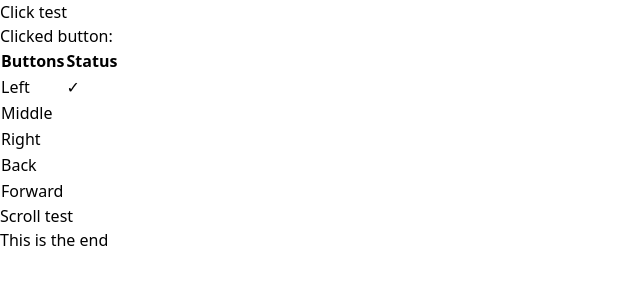
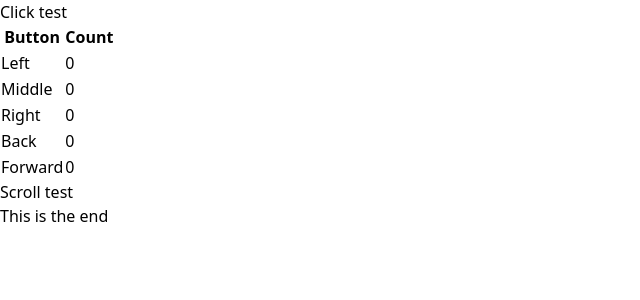
Before and after one commit to CyrusYip/mouse-tester, a React (Vite) app: page / in a window 1280 px wide. Shown: the top 300 px of the page, without its empty margins (0-640 px from the left). Built offline with nearby package versions, Linux system fonts and the light colour scheme.

Commit message:
feat: click count

```diff
--- a/src/App.jsx
+++ b/src/App.jsx
@@ -2,9 +2,27 @@ import { useEffect } from 'react'
 import { useState } from 'react'
 
 function App() {
-  const [clickEvent, setClickEvent] = useState(0)
+  const [buttonCount, setButtonCount] = useState({
+    left: 0,
+    middle: 0,
+    right: 0,
+    back: 0,
+    forward: 0,
+  })
+  const buttonMap = {
+    0: "left",
+    1: "middle",
+    2: "right",
+    3: "back",
+    4: "forward",
+  }
   const handleMouseDown = e => {
-    setClickEvent(e)
+    const button = buttonMap[e.button.toString()]
+    const count = buttonCount[button]
+    setButtonCount({
+      ...buttonCount,
+      [button]: count + 1
+    })
   }
   const handleContextMenu = e => {
     // Disable context menu
@@ -20,42 +38,40 @@ function App() {
 
   return (
     <>
-      <div className='flex flex-col items-center justify-center min-h-dvh'>
-        <button className='bg-blue-500 hover:bg-blue-600 text-white font-semibold py-3 px-6 rounded shadow-lg' onMouseDown={handleMouseDown} onContextMenu={handleContextMenu}>Click test</button>
-        <p>Clicked button: {clickEvent.button}</p>
-
-        <table className='border'>
+      <div className='flex flex-col items-center justify-center min-h-dvh py-4'>
+        <button className='bg-blue-500 hover:bg-blue-600 text-white font-semibold py-3 px-6 rounded' onMouseDown={handleMouseDown} onContextMenu={handleContextMenu}>Click test</button>
+        <table className='border mt-1'>
           <thead>
             <tr>
-              <th scope="col" className='border'>Buttons</th>
-              <th scope="col" className='border'>Status</th>
+              <th scope="col" className='border text-left'>Button</th>
+              <th scope="col" className='border text-left'>Count</th>
             </tr>
           </thead>
           <tbody>
             <tr>
               <td className='border' title='Right button on left-handed mouse'>Left</td>
-              <td className='border'>✓</td>
+              <td className='border'>{buttonCount.left}</td>
             </tr>
             <tr>
               <td className='border'>Middle</td>
-              <td className='border'></td>
+              <td className='border'>{buttonCount.middle}</td>
             </tr>
             <tr>
               <td className='border' title='Left button on left-handed mouse'>Right</td>
-              <td className='border'></td>
+              <td className='border'>{buttonCount.right}</td>
             </tr>
             <tr>
               <td className='border'>Back</td>
-              <td className='border'></td>
+              <td className='border'>{buttonCount.back}</td>
             </tr>
             <tr>
               <td className='border'>Forward</td>
-              <td className='border'></td>
+              <td className='border'>{buttonCount.forward}</td>
             </tr>
           </tbody>
         </table>
 
-        <div className='border h-[100px] mt-8 overflow-y-auto'>
+        <div className='border h-[100px] mt-8 px-2 overflow-y-auto'>
           <p className='text-center font-bold text-blue-500'>Scroll test</p>
           <div className='h-[1000px]'></div>
           <p className='text-center font-bold text-blue-500'>This is the end</p>
```
